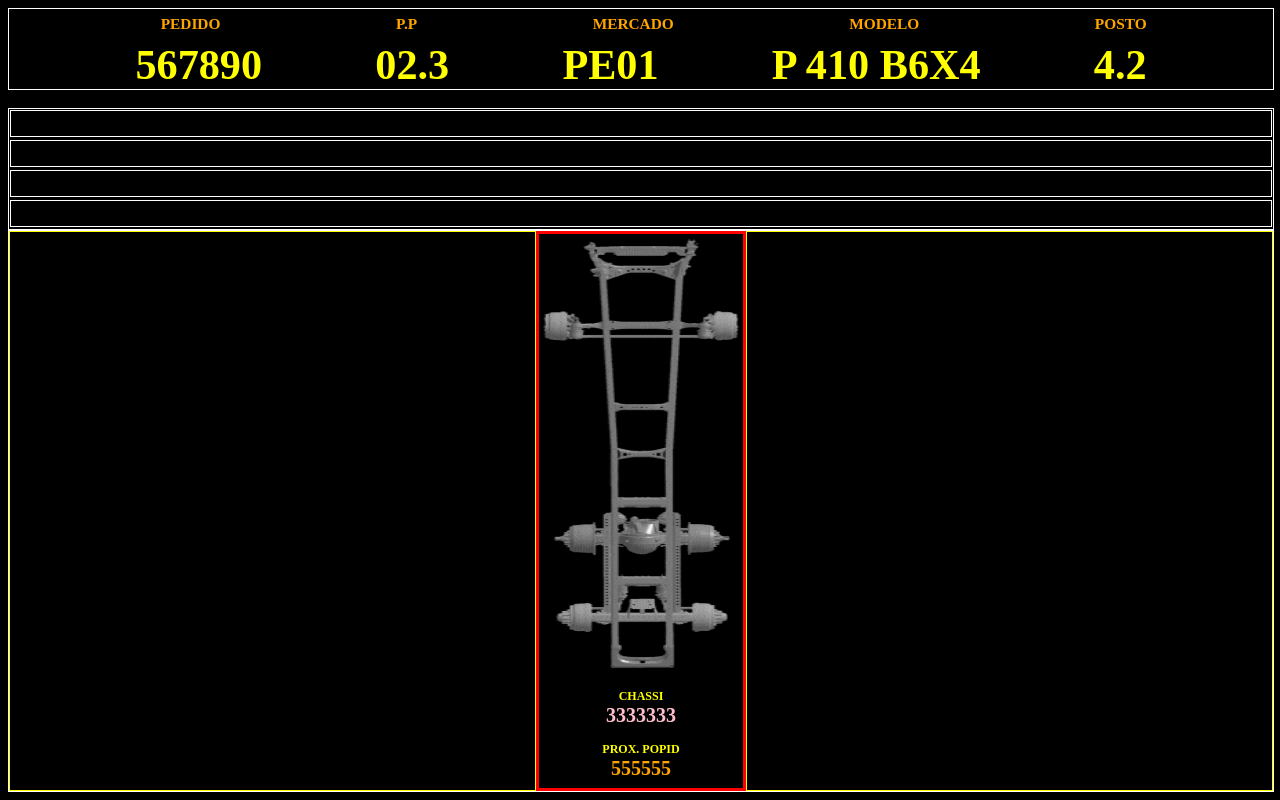
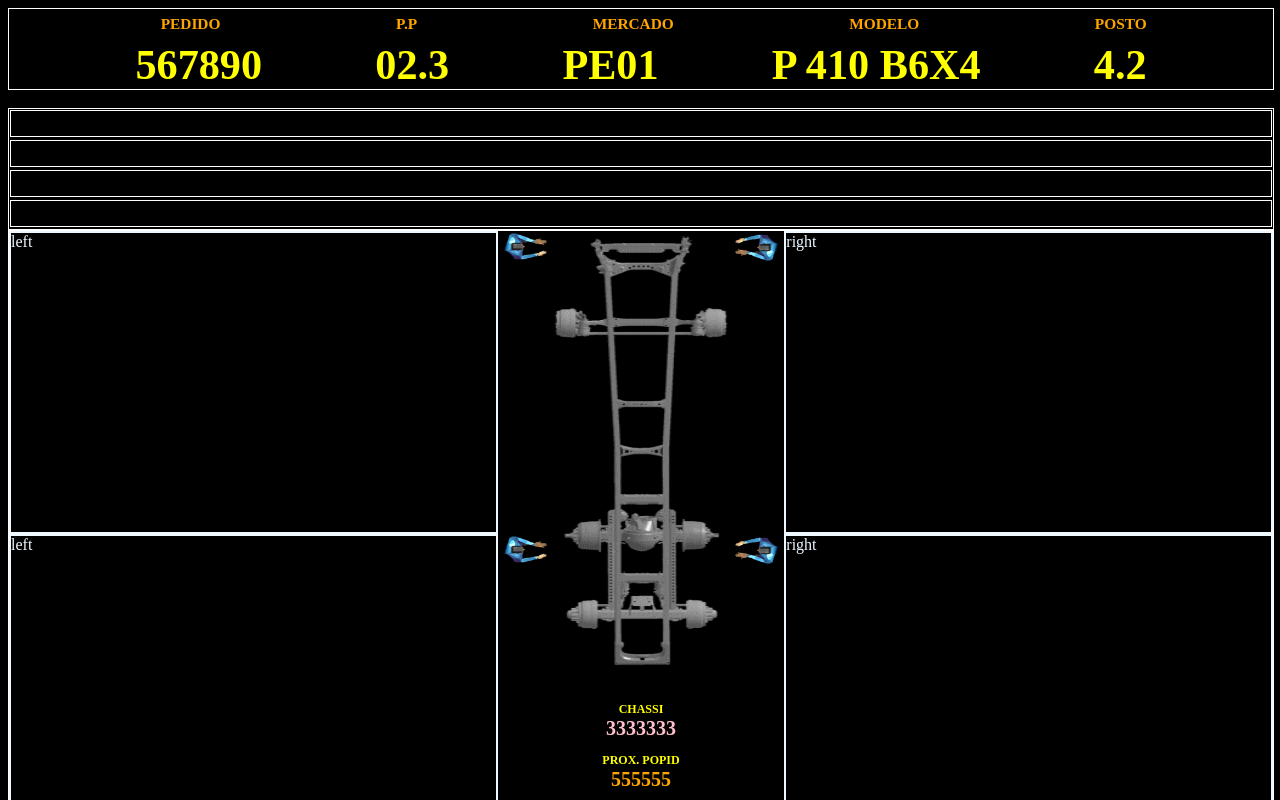
Before and after one commit to hugueds/web-les, an Angular app: page / in a window 1280 px wide. Shown: the top 800 px of the page. Built offline with nearby package versions, Linux system fonts and the light colour scheme.

Commit message:
update layout

```diff
--- a/src/app/app.component.html
+++ b/src/app/app.component.html
@@ -1,6 +1,6 @@
-<div class="app__wrapper">
+<div class="app app__wrapper">
   <app-header></app-header>
-  <app-variants></app-variants>
+  <app-variants [hidden]="!hasVariants"></app-variants>
   <app-work-station></app-work-station>
   <app-footer></app-footer>
 </div>
--- a/src/app/app.component.ts
+++ b/src/app/app.component.ts
@@ -7,4 +7,7 @@ import { Component } from '@angular/core';
 })
 export class AppComponent {
   title = 'web-les';
+
+  hasVariants = true;
+
 }
--- a/src/app/app.module.ts
+++ b/src/app/app.module.ts
@@ -10,6 +10,7 @@ import { ChassisComponent } from './components/chassis/chassis.component';
 import { WorkStationComponent } from './components/work-station/work-station.component';
 import { ServiceWorkerModule } from '@angular/service-worker';
 import { environment } from '../environments/environment';
+import { PositionComponent } from './components/position/position.component';
 
 @NgModule({
   declarations: [
@@ -18,7 +19,8 @@ import { environment } from '../environments/environment';
     FooterComponent,
     VariantsComponent,
     ChassisComponent,
-    WorkStationComponent
+    WorkStationComponent,
+    PositionComponent
   ],
   imports: [
     BrowserModule,
--- a/src/app/components/chassis/chassis.component.css
+++ b/src/app/components/chassis/chassis.component.css
@@ -2,9 +2,8 @@
     margin: 0 auto;
     display: flex;
     width: 100%;
-    /* flex-wrap: wrap; */
     flex-direction: column;
-    border: 3px solid red;
+    /* border: 3px solid red; */
 }
 
 .chassis__picture {
@@ -12,7 +11,6 @@
     flex: 1 1 auto;
     width: 100%;
     max-height: 55vh;
-    /* flex-wrap: nowrap; */
     justify-content: center;
     /* border: 1px solid red;     */
 }
@@ -27,7 +25,7 @@
     height: 3.5vh;
     flex-wrap: nowrap;
     flex-direction: column;
-    /* margin-top: 10%; */
+    margin-top: 10%;
     /* border: 2px solid lime; */
 }
 
--- /dev/null
+++ b/src/app/components/position/position.component.css
@@ -0,0 +1,38 @@
+.position__wrapper {
+  margin: 0 auto;
+  width: 100%;
+  display: flex;
+  flex-wrap: wrap;
+  flex-direction: row;
+  color: aliceblue;
+  /* border: 2px solid limegreen; */
+}
+
+.position__instance {
+  display: flex;
+  width: 100%;
+}
+
+.position__instruction {
+  display: flex;
+  flex: 1 1 auto;
+  width: 90%;
+  border: 2px solid aliceblue;
+}
+
+.position__worker {
+  display: flex;
+  flex: 1 1 auto;
+  flex-direction: column;
+  width: 10%;
+  /* border: 2px solid blue; */
+  justify-content: center;
+  align-content: center;
+  margin-bottom: 50%;
+}
+
+.position__worker img {
+  max-width: 5vw;
+  height: 4vh;
+  /* border: 2px solid white; */
+}
--- /dev/null
+++ b/src/app/components/position/position.component.html
@@ -0,0 +1,45 @@
+<div class="position position__wrapper">
+
+    <div class="position__instance">
+
+        <div *ngIf="side == 'left'" class="position__instruction">{{ side }}</div>
+        <div *ngIf="side == 'left'" class="position__worker">
+            <img src="./assets/images/man_right.png" alt="">
+        </div>
+
+        <div *ngIf="side == 'right'" class="position__worker">
+            <img src="./assets/images/man_left.png" alt="">
+        </div>
+        <div *ngIf="side == 'right'" class="position__instruction">{{ side }}</div>
+
+    </div>
+
+    <div class="position__instance">
+
+        <div *ngIf="side == 'left'" class="position__instruction">{{ side }}</div>
+        <div *ngIf="side == 'left'" class="position__worker">
+            <img src="./assets/images/man_right.png" alt="">
+        </div>
+
+        <div *ngIf="side == 'right'" class="position__worker">
+            <img src="./assets/images/man_left.png" alt="">
+        </div>
+        <div *ngIf="side == 'right'" class="position__instruction">{{ side }}</div>
+
+    </div>
+
+    <div class="position__instance">
+
+        <div *ngIf="side == 'left'" class="position__instruction">{{ side }}</div>
+        <div *ngIf="side == 'left'" class="position__worker">
+            <img src="./assets/images/man_right.png" alt="">
+        </div>
+
+        <div *ngIf="side == 'right'" class="position__worker">
+            <img src="./assets/images/man_left.png" alt="">
+        </div>
+        <div *ngIf="side == 'right'" class="position__instruction">{{ side }}</div>
+
+    </div>
+
+</div>
--- /dev/null
+++ b/src/app/components/position/position.component.ts
@@ -0,0 +1,17 @@
+import { Component, OnInit, Input } from '@angular/core';
+
+@Component({
+  selector: 'app-position',
+  templateUrl: './position.component.html',
+  styleUrls: ['./position.component.css']
+})
+export class PositionComponent implements OnInit {
+
+  @Input() side: string;
+
+  constructor() { }
+
+  ngOnInit(): void {
+  }
+
+}
--- a/src/app/components/work-station/work-station.component.css
+++ b/src/app/components/work-station/work-station.component.css
@@ -1,25 +1,24 @@
 .work-station__wrapper {
+  display: flex;
   margin: 0 auto;
   width: 100%;
   min-height: 70vh;
   overflow:  hidden;
-  /* height: 58vh; */
+  /* height: 87vh; */
   /* min-height: 100%; */
   border: 1px solid white;
+}
+
+app-position {
   display: flex;
+  width: 100%;
 }
 
 app-chassis {
   display: flex;
-  width: 40%;
+  width: 33%;
 }
 
-.stations--L,
-.stations--R {
-  display: flex;
-  width: 100%;
-  border: 1px solid yellow;
-}
 
 /* @media screen and (min-height: 1000px) {
   .work-station__wrapper {
--- a/src/app/components/work-station/work-station.component.html
+++ b/src/app/components/work-station/work-station.component.html
@@ -1,16 +1,20 @@
 <div class="work-station work-station__wrapper">
 
     <!-- REPLACE BY A DYNAMIC COMPONENT -->
-    <div class="work-station stations--L">
+    <!-- <div class="work-station stations--L">
+        <app-position></app-position>
+    </div> -->
 
-    </div>
-
+    <app-position [side]="'left'"></app-position>
 
     <app-chassis></app-chassis>
 
-    <div class="work-station stations--R">
+    <app-position [side]="'right'"></app-position>
 
-    </div>
+
+    <!-- <div class="work-station stations--R">
+
+    </div> -->
 
 
 </div>
```
Also changed, not shown: src/manifest.webmanifest, 1 other file (tests, documents, lock files or other folders).
